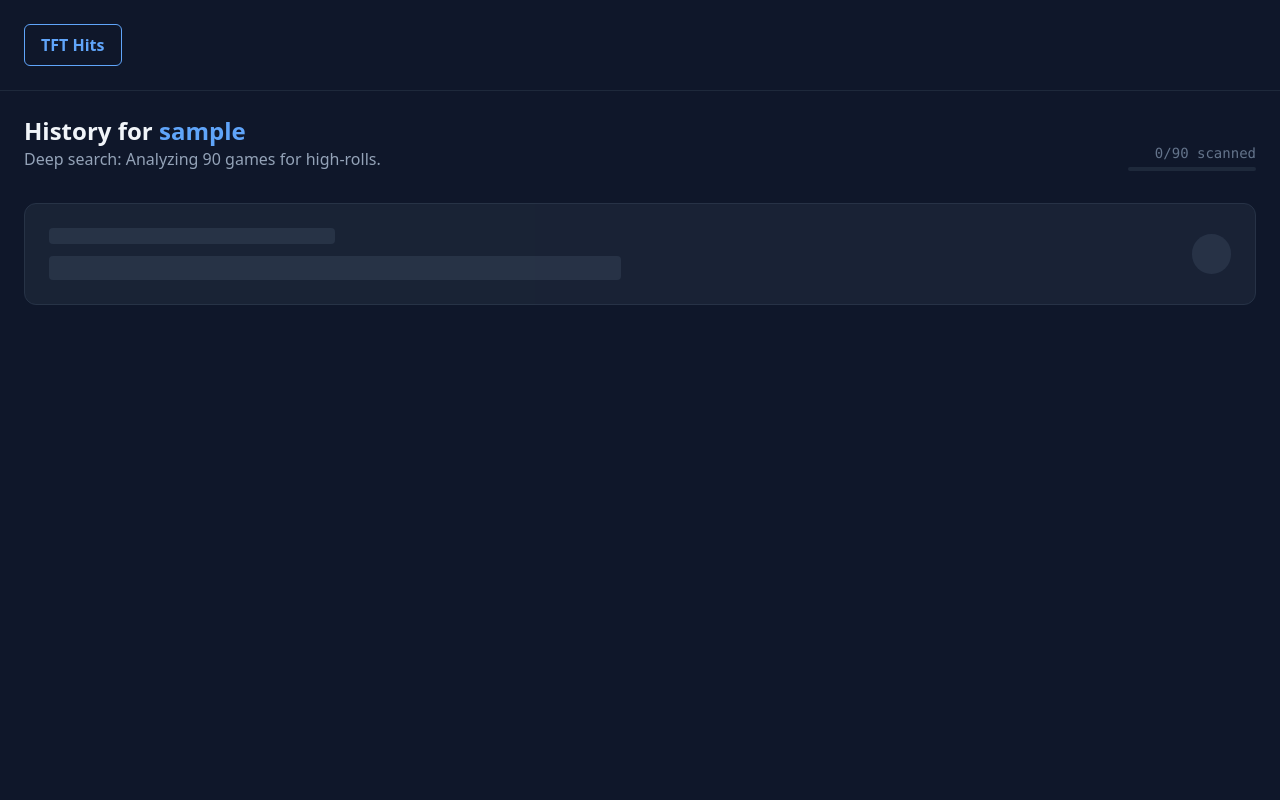
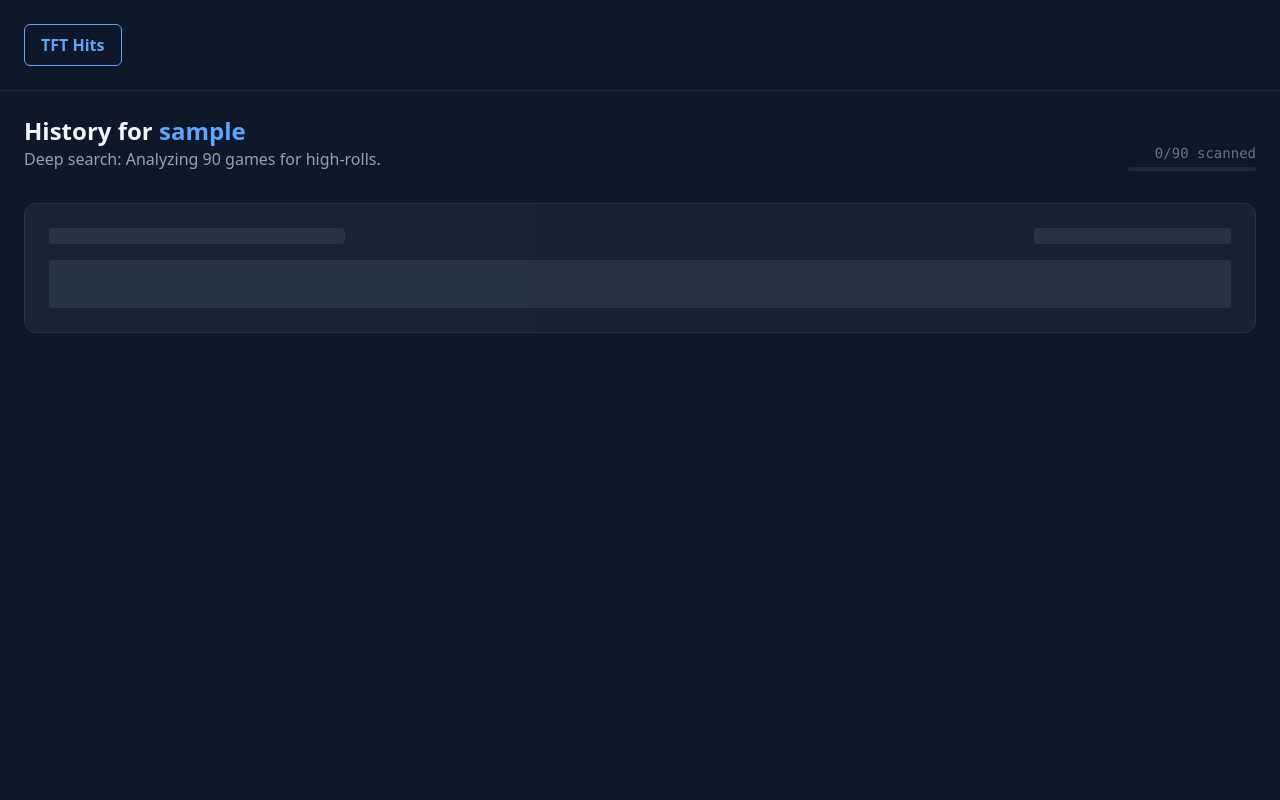
Before and after one commit to mcprog/tft-hits, a Flask app: template templates/games.html in a window 1280 px wide. Run offline with Flask 3, Linux system fonts and the light colour scheme; the template is opened without the code that fills it: most values are stand-ins (such as "Sample title", 1, 10 or a date in 2020); some libraries are stand-ins or nearby versions.

Commit message:
made unit star levels show again for each match

```diff
--- a/riot_api.py
+++ b/riot_api.py
@@ -90,11 +90,16 @@ def get_single_match_detail(match_id, puuid):
         for u in participant.get('units', []):
             raw_id = u.get('character_id', '').lower()
             img_url = f"https://raw.communitydragon.org/latest/game/assets/ux/tft/championsplashes/patching/{raw_id}_teamplanner_splash.tft_set17.png"
+
+            # Extract just the champion name (e.g., TFT17_Rammus -> Rammus)
+            clean_name = u['character_id'].split('_')[-1]
+
             processed_units.append({
-                "character_id": u['character_id'].split('_')[-1],
+                "character_id": clean_name,
                 "tier": u['tier'],
                 "image_url": img_url
             })
+
         return {
             "match_id": match_id,
             "placement": participant['placement'],
@@ -107,4 +112,5 @@ def get_single_match_detail(match_id, puuid):
             "units": processed_units,
             "is_epic": True
         }
+
     return {"is_epic": False}
--- a/templates/games.html
+++ b/templates/games.html
@@ -23,15 +23,15 @@
 {% else %}
 
 <input type="hidden" id="user-puuid" value="{{ puuid }}">
-<div id="games-container" class="grid gap-4" data-match-ids='{{ match_ids | tojson }}'>
+<div id="games-container" class="grid gap-6" data-match-ids='{{ match_ids | tojson }}'>
     {% for mid in match_ids %}
     <div id="match-{{ mid }}" class="match-placeholder bg-slate-800 p-6 rounded-xl border border-slate-700 animate-pulse">
-        <div class="flex justify-between items-center">
-            <div class="space-y-3 w-full">
+        <div class="space-y-4">
+            <div class="flex justify-between items-start">
                 <div class="h-4 bg-slate-700 rounded w-1/4"></div>
-                <div class="h-6 bg-slate-700 rounded w-1/2"></div>
+                <div class="h-4 bg-slate-700 rounded w-1/6"></div>
             </div>
-            <div class="h-10 w-10 bg-slate-700 rounded-full"></div>
+            <div class="h-12 bg-slate-700 rounded w-full"></div>
         </div>
     </div>
     {% endfor %}
@@ -44,7 +44,6 @@
 <script>
 const puuid = document.getElementById('user-puuid').value;
 const container = document.getElementById('games-container');
-// Parse the data attribute. VS Code will no longer complain about this line.
 const matchIds = JSON.parse(container.getAttribute('data-match-ids'));
 
 let epicCount = 0;
@@ -70,19 +69,45 @@ async function fetchMatch(matchId) {
         if (data && data.is_epic) {
             epicCount++;
             element.classList.remove('animate-pulse');
+
+            // Generate star rating icons based on unit tier
+            const getStars = (tier) => {
+                let stars = '';
+                const colorClass = tier === 3 ? 'text-yellow-400' : (tier === 2 ? 'text-slate-300' : 'text-slate-600');
+                for(let i=0; i < tier; i++) {
+                    stars += `<span class="${colorClass} text-[10px]">★</span>`;
+                }
+                return stars;
+            };
+
             element.innerHTML = `
-                <div class="flex flex-col md:flex-row justify-between items-start md:items-center gap-4">
-                    <div>
-                        <p class="text-sm text-slate-400">${data.readable_date}</p>
-                        <h3 class="text-xl font-bold">Rank: <span class="text-blue-400">#${data.placement}</span></h3>
-                        <div class="flex gap-2 mt-2">
-                            ${data.has_prismatic ? `<span class="bg-purple-900/50 text-purple-300 px-3 py-1 rounded-full text-xs font-bold border border-purple-500">Prismatic: ${data.prismatic_name}</span>` : ''}
-                            ${data.has_high_cost_3star ? `<span class="bg-yellow-900/50 text-yellow-300 px-3 py-1 rounded-full text-xs font-bold border border-yellow-500">Gold 3-Star: ${data.high_cost_units.join(', ')}</span>` : ''}
+                <div class="flex flex-col gap-6">
+                    <div class="flex justify-between items-start">
+                        <div>
+                            <p class="text-xs font-semibold uppercase tracking-wider text-slate-500 mb-1">${data.readable_date}</p>
+                            <h3 class="text-2xl font-black italic">Place: <span class="text-blue-400">#${data.placement}</span></h3>
+                            <div class="flex flex-wrap gap-2 mt-3">
+                                ${data.has_prismatic ? `<span class="bg-purple-900/40 text-purple-300 px-3 py-1 rounded border border-purple-500/50 text-xs font-bold uppercase tracking-tight">${data.prismatic_name}</span>` : ''}
+                                ${data.has_high_cost_3star ? data.high_cost_units.map(name => `
+                                    <span class="bg-yellow-900/40 text-yellow-300 px-3 py-1 rounded border border-yellow-500/50 text-xs font-bold uppercase tracking-tight">3* ${name}</span>
+                                `).join('') : ''}
+                            </div>
                         </div>
                     </div>
-                    <div class="flex -space-x-2 overflow-hidden">
-                        ${data.units.slice(0, 8).map(u => `
-                            <img src="${u.image_url}" class="inline-block h-10 w-10 rounded-full ring-2 ring-slate-800" title="${u.character_id}">
+
+                    <div class="flex flex-wrap gap-3 pt-4 border-t border-slate-700/50">
+                        ${data.units.map(u => `
+                            <div class="flex flex-col items-center">
+                                <div class="flex h-3 mb-1 items-center justify-center">
+                                    ${getStars(u.tier)}
+                                </div>
+                                <div class="relative">
+                                    <img src="${u.image_url}"
+                                         class="h-12 w-12 rounded bg-slate-900 border ${u.tier === 3 ? 'border-yellow-500' : 'border-slate-700'}"
+                                         alt="${u.character_id}">
+                                </div>
+                                <p class="text-[10px] mt-1 text-slate-400 font-medium truncate w-12 text-center capitalize">${u.character_id}</p>
+                            </div>
                         `).join('')}
                     </div>
                 </div>
@@ -108,7 +133,6 @@ async function processQueue(ids, concurrency) {
             while (queue.length > 0) {
                 const id = queue.shift();
                 await fetchMatch(id);
-                // 100ms delay helps spread out the burst to avoid 429s
                 await new Promise(r => setTimeout(r, 100));
             }
         })());
@@ -116,7 +140,6 @@ async function processQueue(ids, concurrency) {
     await Promise.all(workers);
 }
 
-// Start with 5 workers for steady loading without slamming the burst limit
 processQueue(matchIds, 5);
 </script>
 
```
